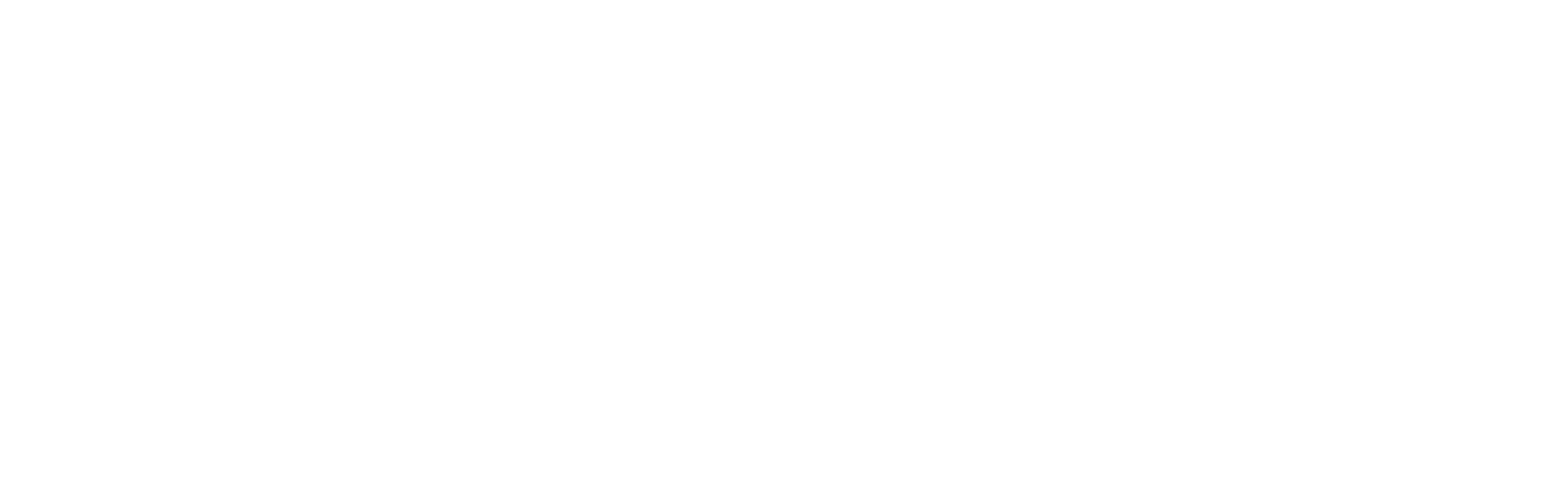
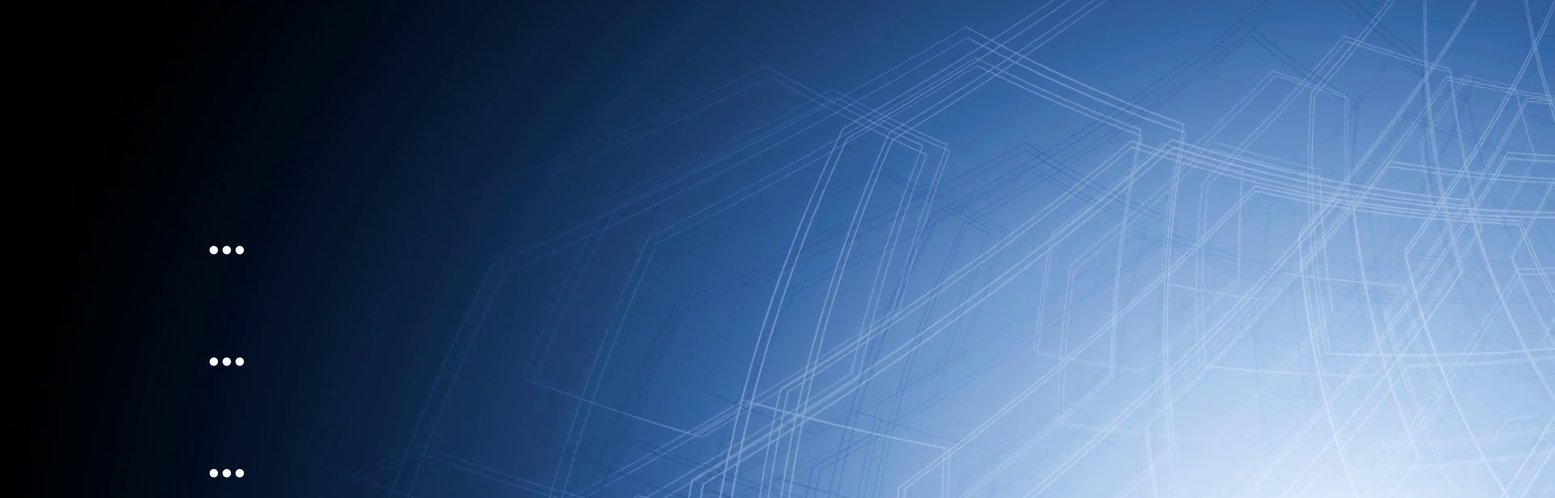
Before and after one commit to knowit/nodecg-ccrew-bundle, a website: page graphics/breakscreen2.html in a window 1280 px wide. Shown: the top 616 px of the page at 81% size, 1920 px wide, since content can reach past the window. Drawn offline with Linux system fonts and the light colour scheme.

Commit message:
graphics/breakscreen2.html: Copy from breakscreen1 (index.html).

```diff
--- a/graphics/breakscreen2.html
+++ b/graphics/breakscreen2.html
@@ -2,8 +2,48 @@
 <html lang="en">
 <head>
     <meta charset="UTF-8">
+
+    <style>
+      body {
+        margin: 0;
+        padding: 0;
+        overflow: hidden;
+      }
+      p {
+        color: white;
+        font-weight: bold;
+      }
+      #bg {
+        width: 1920px;
+        /* height: 1076px; */
+        height: 1080px;
+      }
+      #fullscreen {
+        position: absolute;
+        top: 0;
+        bottom: 0;
+        left: 0;
+        right: 0;
+        /* overflow: hidden; */
+        /* background-color: lightblue; */
+      }
+      #titles {
+        /* background-color: red; */
+        margin-top: 20%;
+        margin-left: 20%;
+        font-size: 4em;
+      }
+    </style>
 </head>
 <body>
-
+  <img id="bg" src="./blue1.png"/>
+  <div id="fullscreen">
+    <div id="titles">
+      <p id="first">...</p>
+      <p id="second">...</p>
+      <p id="third">...</p>
+    </div>
+  </div>
+  <script src="app/index.js"></script>
 </body>
 </html>
```
